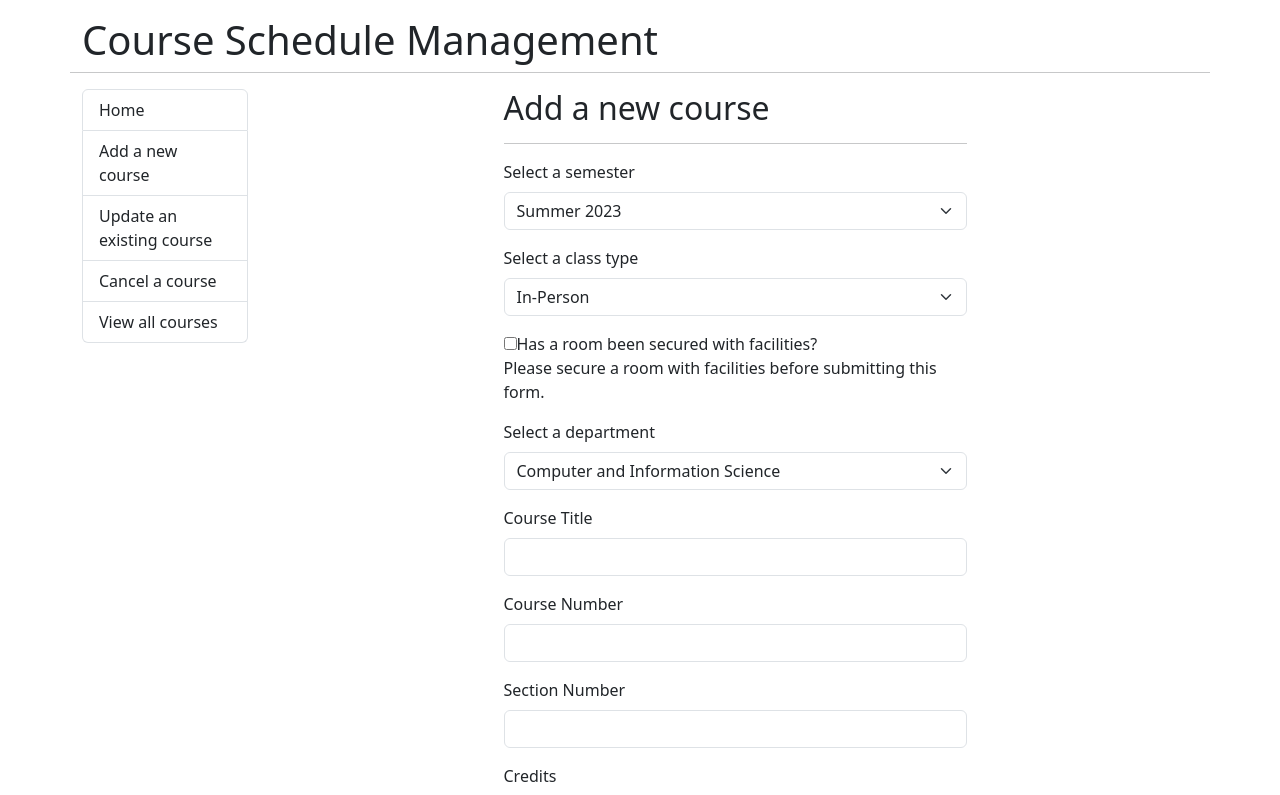
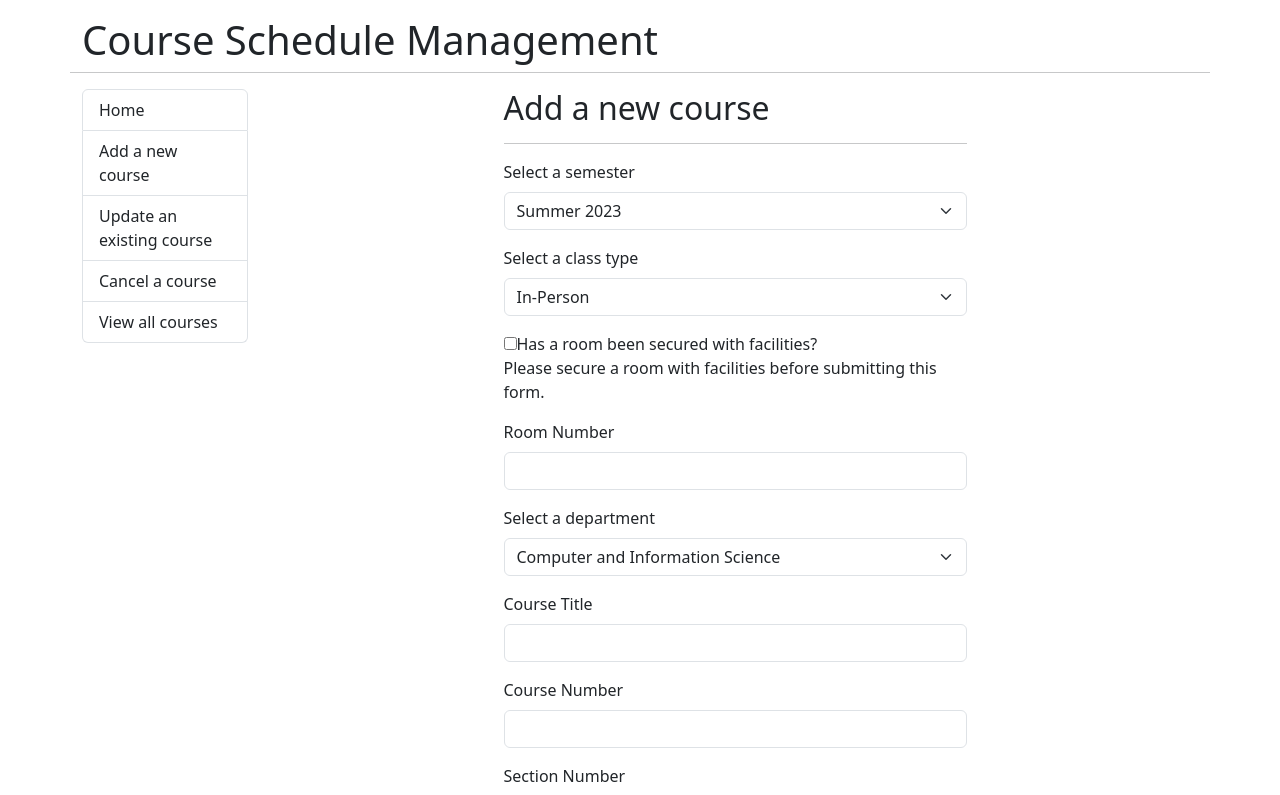
Before and after one commit to kenichisutan/course-schedule-management, a React (Create React App) app: page /new in a window 1280 px wide. Shown: the top 795 px of the page. Built offline with nearby package versions, Linux system fonts and the light colour scheme.

Commit message:
Added missing field, variable modifications, TODO

```diff
--- a/src/components/New.js
+++ b/src/components/New.js
@@ -8,7 +8,7 @@ import Checkbox from "./form/Checkbox";
 const New = () => {
     const [semester, setSemester] = useState("");
     const [classType, setClassType] = useState("");
-    const [roomConfirm, setRoomConfirm] = useState("");
+    const [roomConfirm, setRoomConfirm] = useState(false);
     const [roomNumber, setRoomNumber] = useState("");
     const [department, setDepartment] = useState("");
     const [courseTitle, setCourseTitle] = useState("");
@@ -19,7 +19,7 @@ const New = () => {
     const [startTime, setStartTime] = useState("");
     const [endTime, setEndTime] = useState("");
     const [instructor, setInstructor] = useState("");
-    const [instructorConfirm, setInstructorConfirm] = useState("");
+    const [instructorConfirm, setInstructorConfirm] = useState(false);
     const [crn, setCrn] = useState("");
     const [genEd, setGenEd] = useState("");
     const [prior, setPrior] = useState("");
@@ -59,13 +59,14 @@ const New = () => {
     const handleSubmit = (event) => {
         event.preventDefault();
         console.log("Form submitted")
-        console.log(semester, classType, roomNumber, department, courseTitle, courseNumber, sectionNumber, credits,
+        console.log(semester, classType, roomConfirm, roomNumber, department, courseTitle, courseNumber, sectionNumber, credits,
             day, startTime, endTime, instructor, instructorConfirm, crn, genEd, prior, info)
 
         // build the request payload
         let payload = {
             semester: semester, // fall, spring, or summer and year
             classType: classType, // online or in-person
+            roomConfirm: roomConfirm, // room confirmation
             roomNumber: roomNumber, // room number if in-person
             department: department, // department title
             courseTitle: courseTitle, // course title
@@ -127,10 +128,23 @@ const New = () => {
                     value={classType}
                 />
                 {/*TODO: remove the need for a checkbox when selecting online*/}
+                {/*TODO: fix onChange not being triggered*/}
                 <Checkbox
                     title="Has a room been secured with facilities?"
                     message="Please secure a room with facilities before submitting this form."
-                    onChange={(event) => setRoomConfirm(event.target.checked)}
+                    onChange={(event) => {
+                        console.log("Checkbox clicked");
+                        setRoomConfirm(event.target.checked);
+                    }}
+                />
+
+                <Input
+                    title="Room Number"
+                    type="room-number"
+                    className="form-control"
+                    name="room-number"
+                    autoComplete="room-number-new"
+                    onChange={(event) => setRoomNumber(event.target.value)}
                 />
                 <MultiInput
                     title="Select a department"
```
